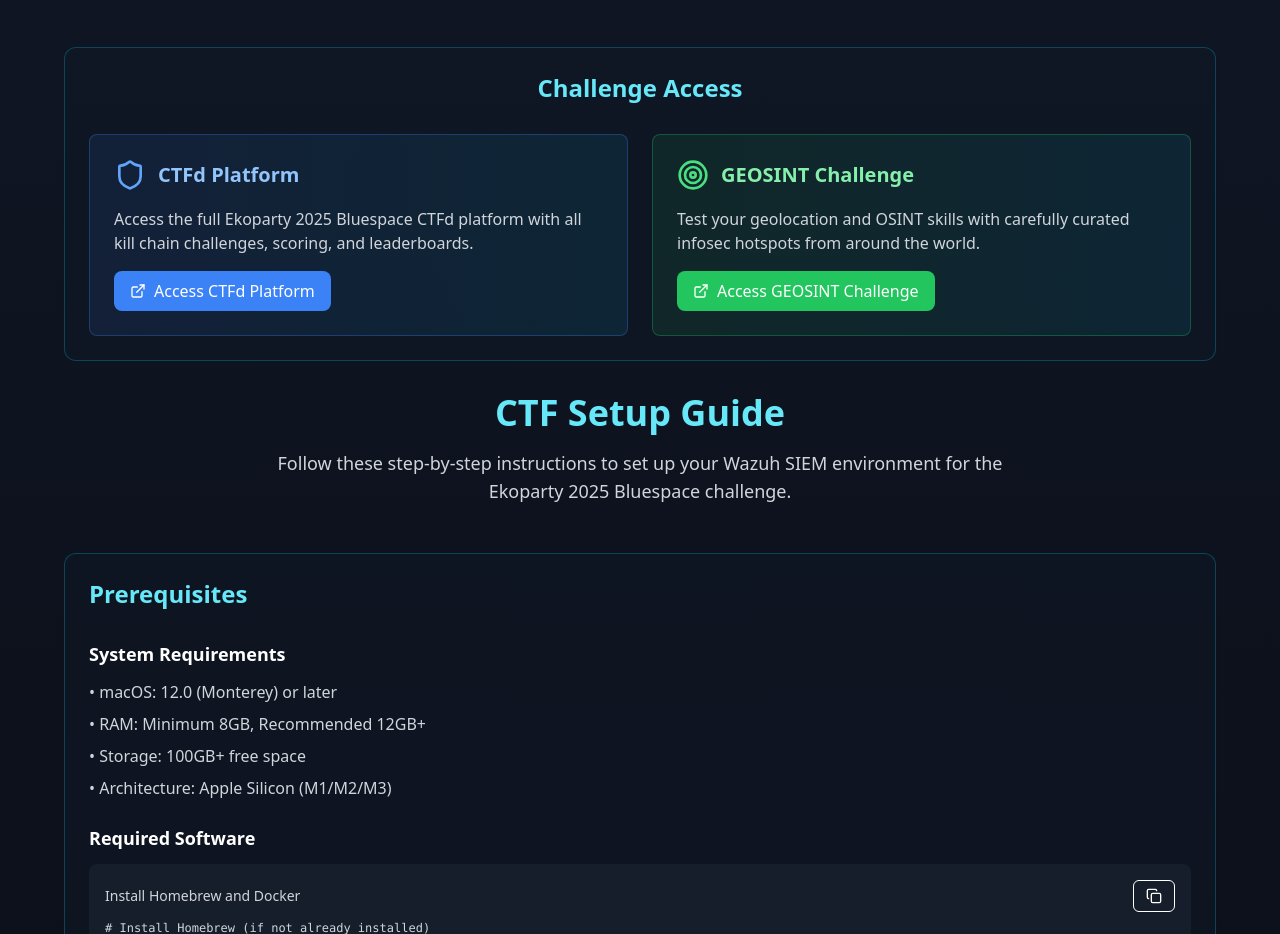
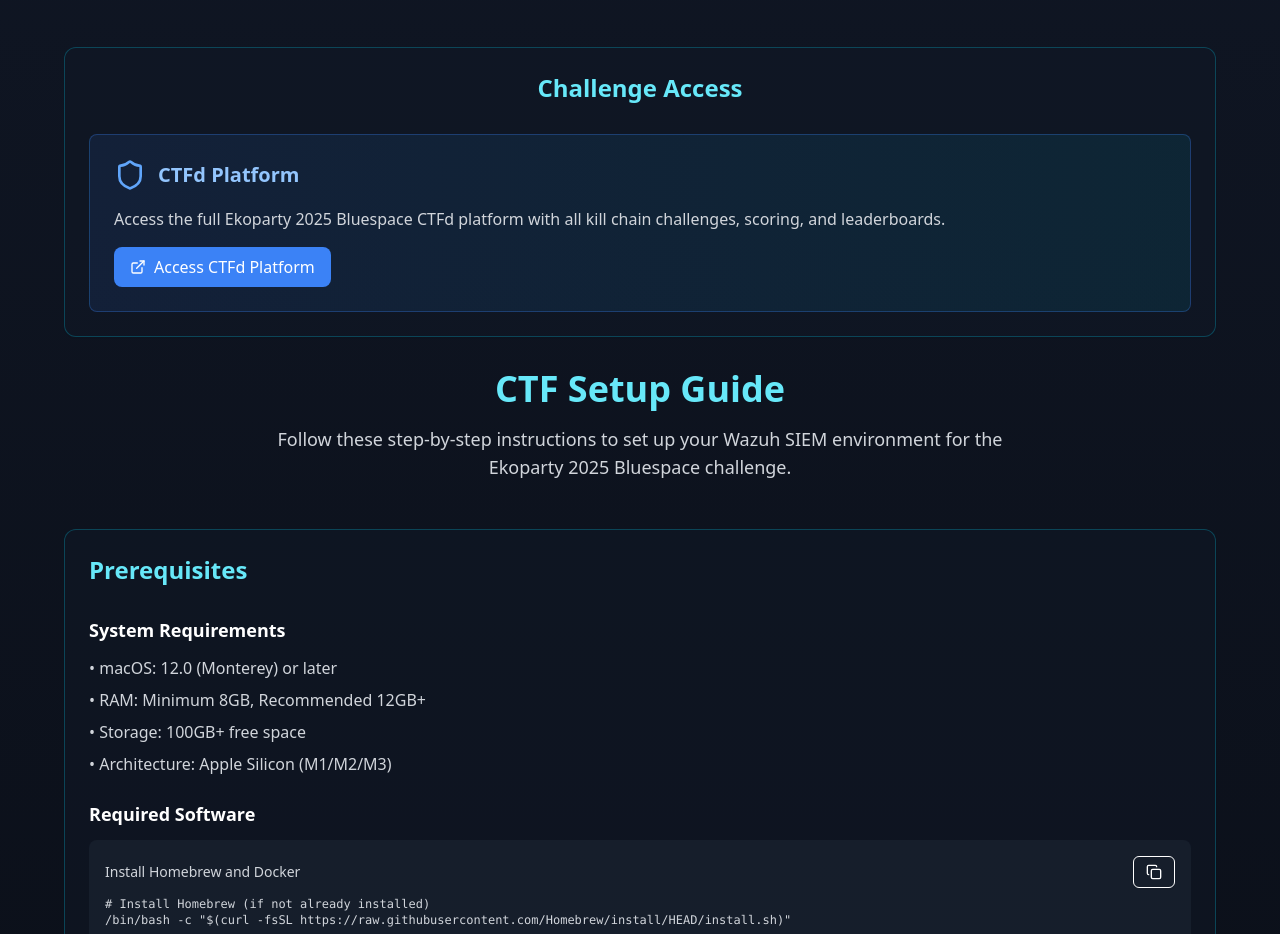
Before and after one commit to blueteamvillage/ctf-dot-blueteamvillage-dot-org-dc33, a Next.js app: page /challenges/ekoparty-2025-bluespace in a window 1280 px wide. Shown: the part 1100-2034 px from the top of the page. Built offline with nearby package versions, Linux system fonts and the light colour scheme.

Commit message:
Disable geosint

```diff
--- a/app/challenges/ekoparty-2025-bluespace/page.tsx
+++ b/app/challenges/ekoparty-2025-bluespace/page.tsx
@@ -116,7 +116,7 @@
               <CardTitle className="text-2xl font-bold text-cyan-300 text-center">Challenge Access</CardTitle>
             </CardHeader>
             <CardContent>
-              <div className="grid grid-cols-1 md:grid-cols-2 gap-6">
+              <div className="grid grid-cols-1 gap-6">
                 <div className="bg-gradient-to-r from-blue-500/10 to-cyan-500/10 border border-blue-500/30 rounded-lg p-6">
                   <div className="flex items-center mb-4">
                     <Shield className="w-8 h-8 text-blue-400 mr-3" />
@@ -136,7 +136,8 @@
                   </a>
                 </div>
 
-                <div className="bg-gradient-to-r from-green-500/10 to-cyan-500/10 border border-green-500/30 rounded-lg p-6">
+                {/* GEOSINT Challenge - Disabled */}
+                {/* <div className="bg-gradient-to-r from-green-500/10 to-cyan-500/10 border border-green-500/30 rounded-lg p-6">
                   <div className="flex items-center mb-4">
                     <Target className="w-8 h-8 text-green-400 mr-3" />
                     <h3 className="text-xl font-semibold text-green-300">GEOSINT Challenge</h3>
@@ -153,7 +154,7 @@
                     <ExternalLink className="w-4 h-4 mr-2" />
                     Access GEOSINT Challenge
                   </a>
-                </div>
+                </div> */}
               </div>
             </CardContent>
           </Card>
```
